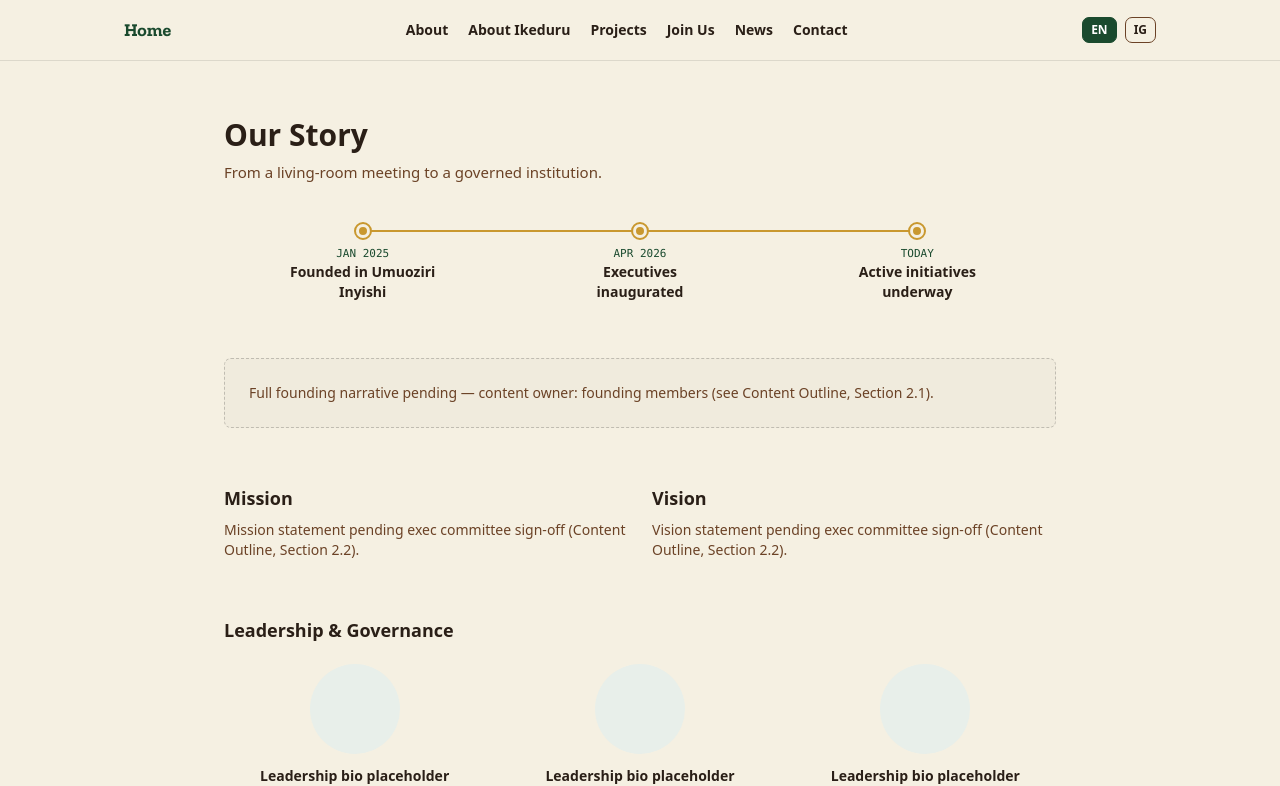
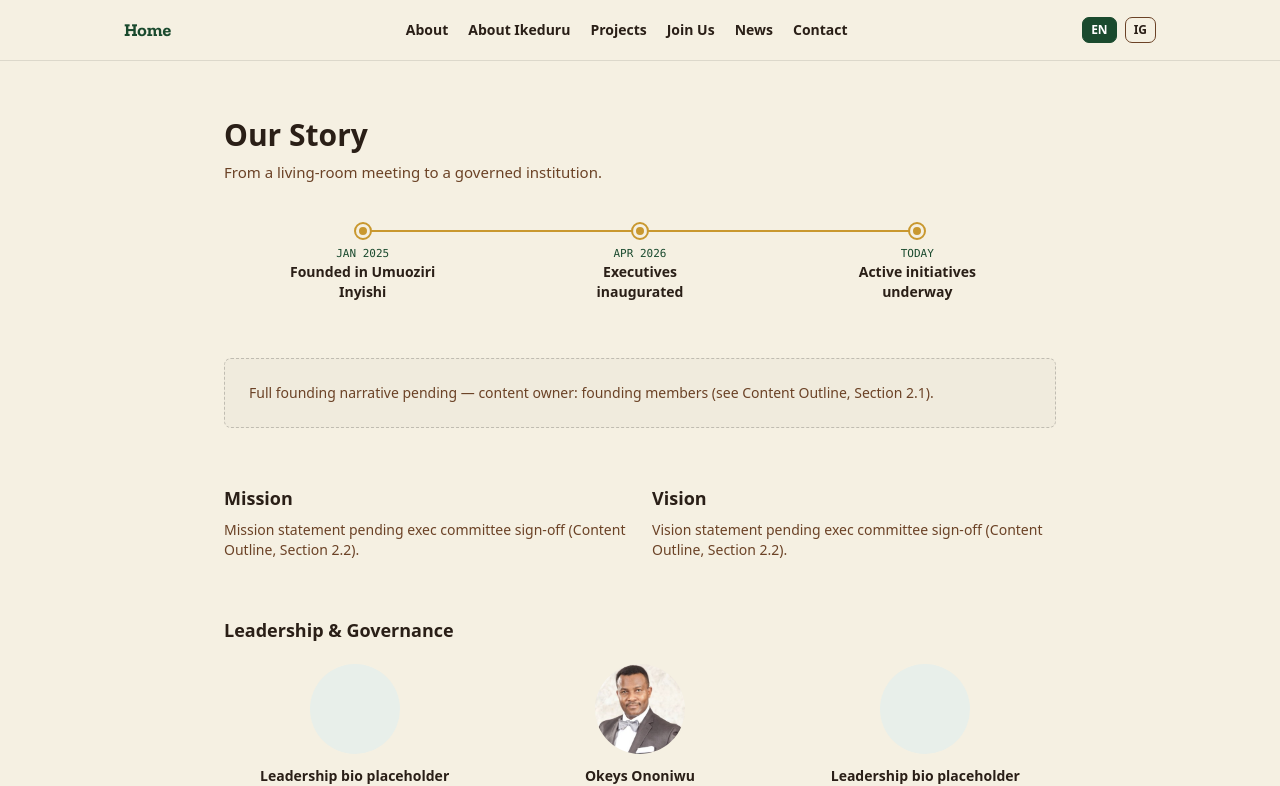
Before and after one commit to Okeys0/iedf-site, a Next.js app: page /en/about in a window 1280 px wide. Shown: the top 786 px of the page. Built offline with nearby package versions, Linux system fonts and the light colour scheme; no server answers.

Commit message:
Add Okeys Ononiwu (Secretary) to Leadership & Governance

```diff
--- a/app/[locale]/about/page.tsx
+++ b/app/[locale]/about/page.tsx
@@ -1,4 +1,5 @@
 import type { Metadata } from "next";
+import Image from "next/image";
 import { MilestoneLine } from "@/components/MilestoneLine";
 
 export const metadata: Metadata = {
@@ -7,10 +8,28 @@ export const metadata: Metadata = {
     "The story of IEDF — from a founding meeting in Umuoziri Inyishi to a governed institution driving Ikeduru's economic development.",
 };
 
-const leaders = [
-  { name: "Leadership bio placeholder", role: "Executive role — pending content, see Content Outline Section 2.3" },
-  { name: "Leadership bio placeholder", role: "Executive role — pending content" },
-  { name: "Leadership bio placeholder", role: "Executive role — pending content" },
+type Leader = {
+  name: string;
+  role: string;
+  bio?: string;
+  photo?: string;
+};
+
+const leaders: Leader[] = [
+  {
+    name: "Leadership bio placeholder",
+    role: "Executive role — pending content, see Content Outline Section 2.3",
+  },
+  {
+    name: "Okeys Ononiwu",
+    role: "Secretary",
+    photo: "/images/leadership/okeys-ononiwu.jpg",
+    bio: "Okeys Ononiwu serves as Secretary of IEDF. An accomplished technology executive and business transformation leader with extensive international experience, he hails from Amatta, Ikeduru. He is Founder and Chairman of the Okeys Ononiwu Youth Empowerment Foundation (OOYEF), supporting young people through education, scholarships, and mentorship.",
+  },
+  {
+    name: "Leadership bio placeholder",
+    role: "Executive role — pending content",
+  },
 ];
 
 export default function AboutPage() {
@@ -63,12 +82,26 @@ export default function AboutPage() {
         <div className="grid grid-cols-1 gap-6 sm:grid-cols-3">
           {leaders.map((leader, i) => (
             <div key={i} className="text-center">
-              <div
-                className="mx-auto mb-3 h-[90px] w-[90px] rounded-full bg-[var(--color-forest-tint)]"
-                aria-hidden="true"
-              />
+              {leader.photo ? (
+                <div className="relative mx-auto mb-3 h-[90px] w-[90px] overflow-hidden rounded-full">
+                  <Image
+                    src={leader.photo}
+                    alt={`${leader.name}, ${leader.role}`}
+                    fill
+                    className="object-cover"
+                  />
+                </div>
+              ) : (
+                <div
+                  className="mx-auto mb-3 h-[90px] w-[90px] rounded-full bg-[var(--color-forest-tint)]"
+                  aria-hidden="true"
+                />
+              )}
               <div className="text-sm font-semibold">{leader.name}</div>
               <div className="text-xs text-[var(--color-soil)]">{leader.role}</div>
+              {leader.bio && (
+                <p className="mt-2 text-left text-xs text-[var(--color-soil)]">{leader.bio}</p>
+              )}
             </div>
           ))}
         </div>
```
Also changed, not shown: public/images/leadership/okeys-ononiwu.jpg (added), 1 other file (tests, documents, lock files or other folders).
